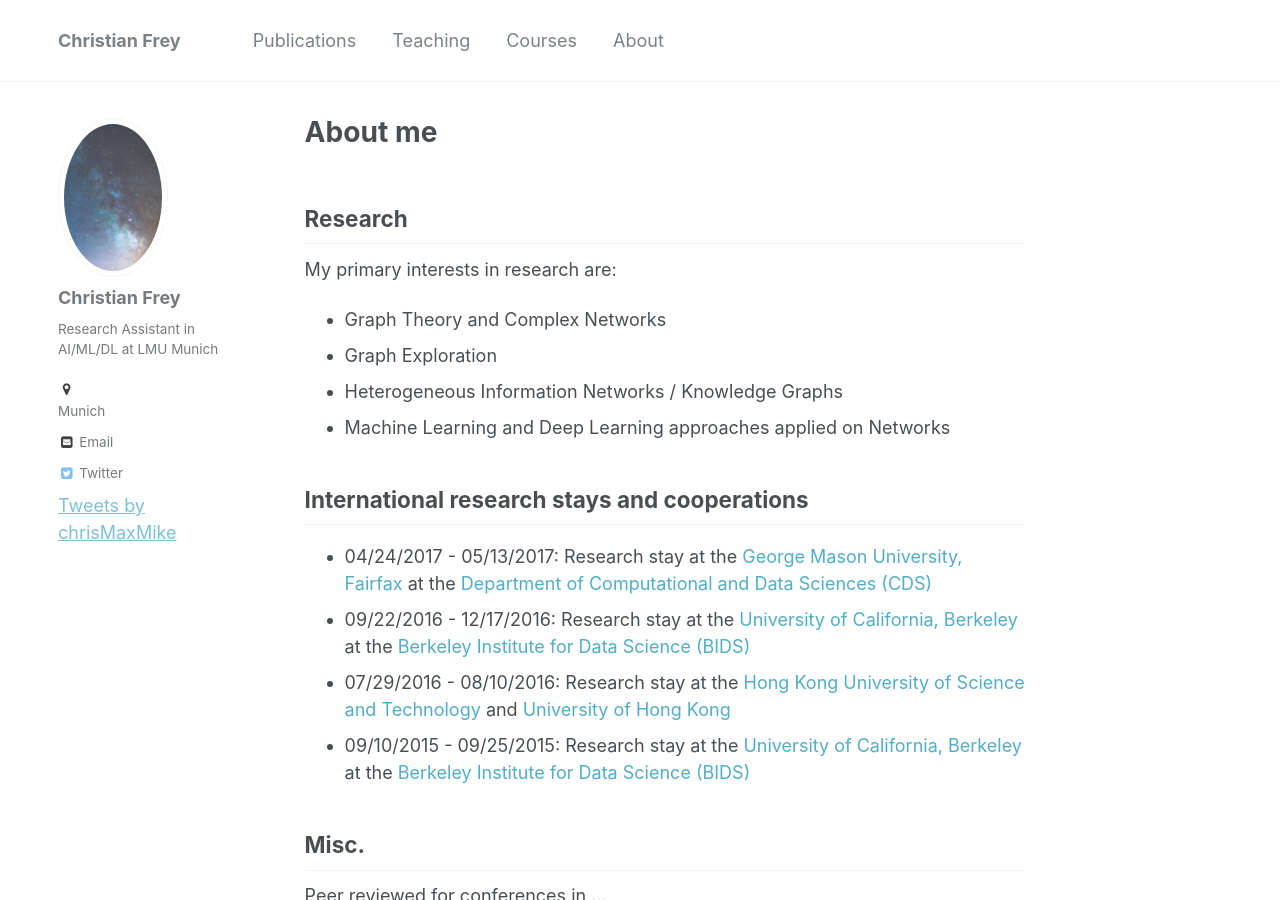
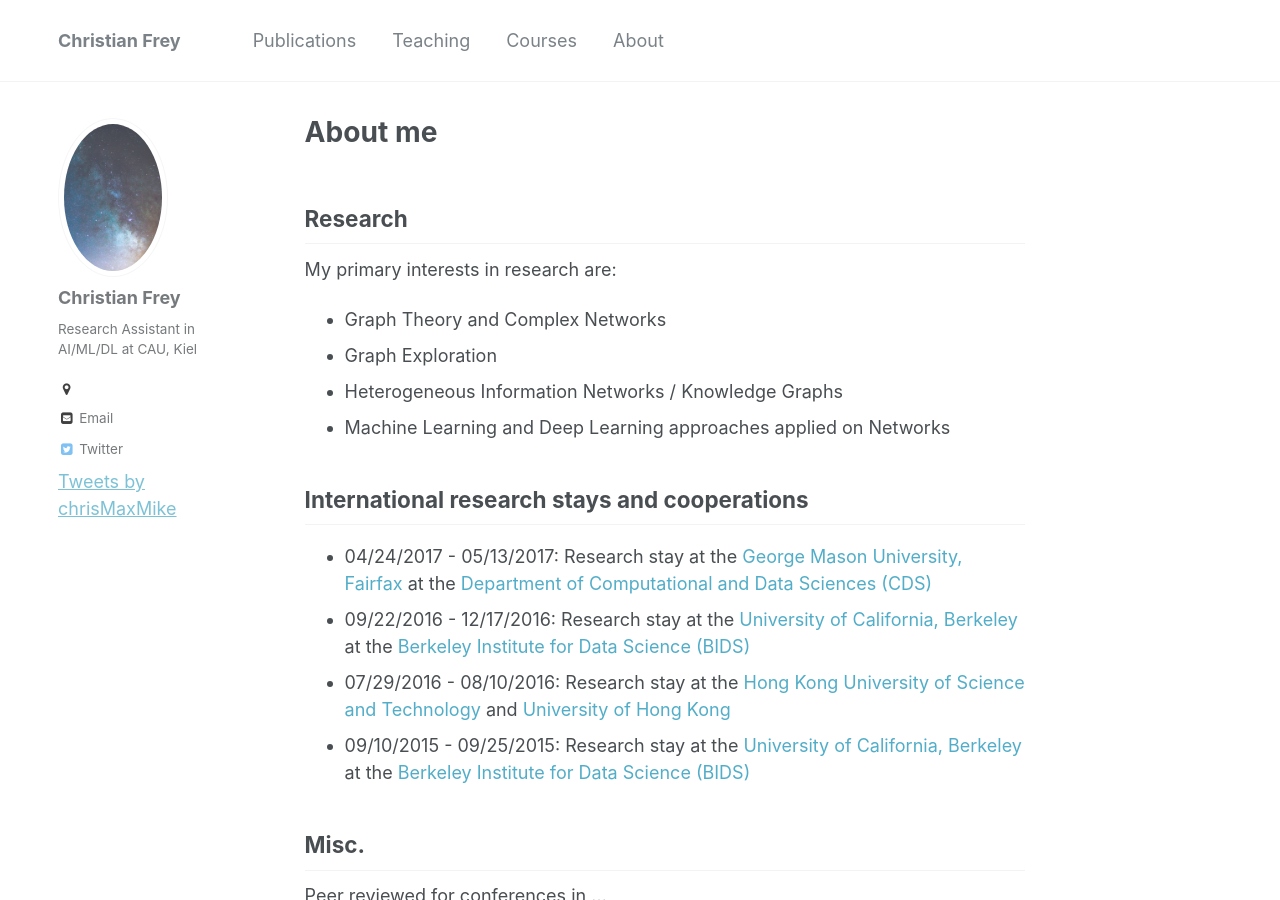
Before and after one commit to christianmaxmike/christianmaxmike.github.io, a Jekyll site: the page built from _pages/about.md, in a window 1280 px wide and 900 px high. Built offline with Jekyll 4.4.1, drawn with Linux system fonts in a browser that asks for light colours; comment, search, counter and statistics services are not loaded.

Commit message:
Update _config.yml

```diff
--- a/_config.yml
+++ b/_config.yml
@@ -83,8 +83,8 @@ analytics:
 author:
   name             : "Christian Frey"
   avatar           : "https://christianmaxmike.github.io/images/photo-1531306728370-e2ebd9d7bb99.jpeg"
-  bio              : "Research Assistant in AI/ML/DL at LMU Munich"
-  location         : "<a href='https://www.google.com/maps/search/oettingenstraße+67/@38.4483124,-122.6715335,8z/data=!3m1!4b1'>Munich</a>"
+  bio              : "Research Assistant in AI/ML/DL at CAU, Kiel"
+  location         : ""
   employer         :
   googlescholar    : # https://scholar.google.com/citations?user=hCNFekkAAAAJ
   email            : christianmaxmike@gmail.com
```
